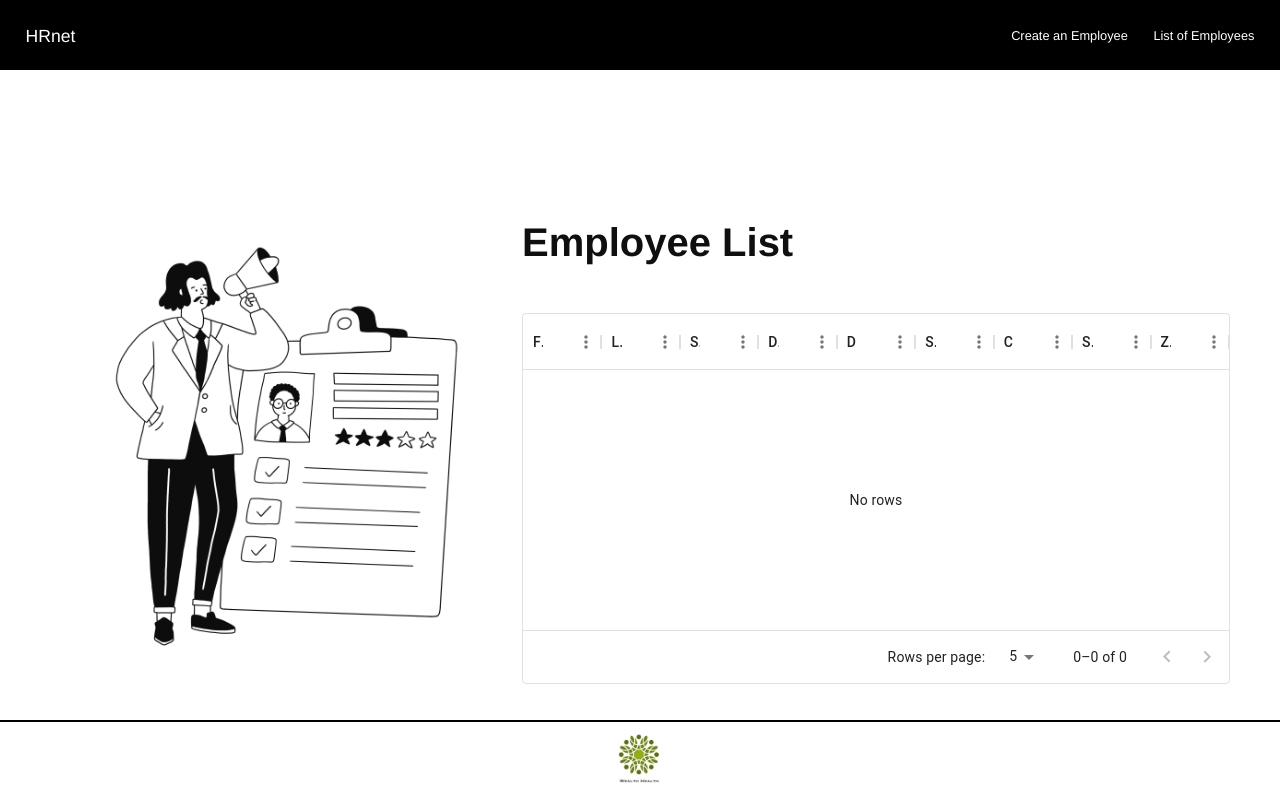
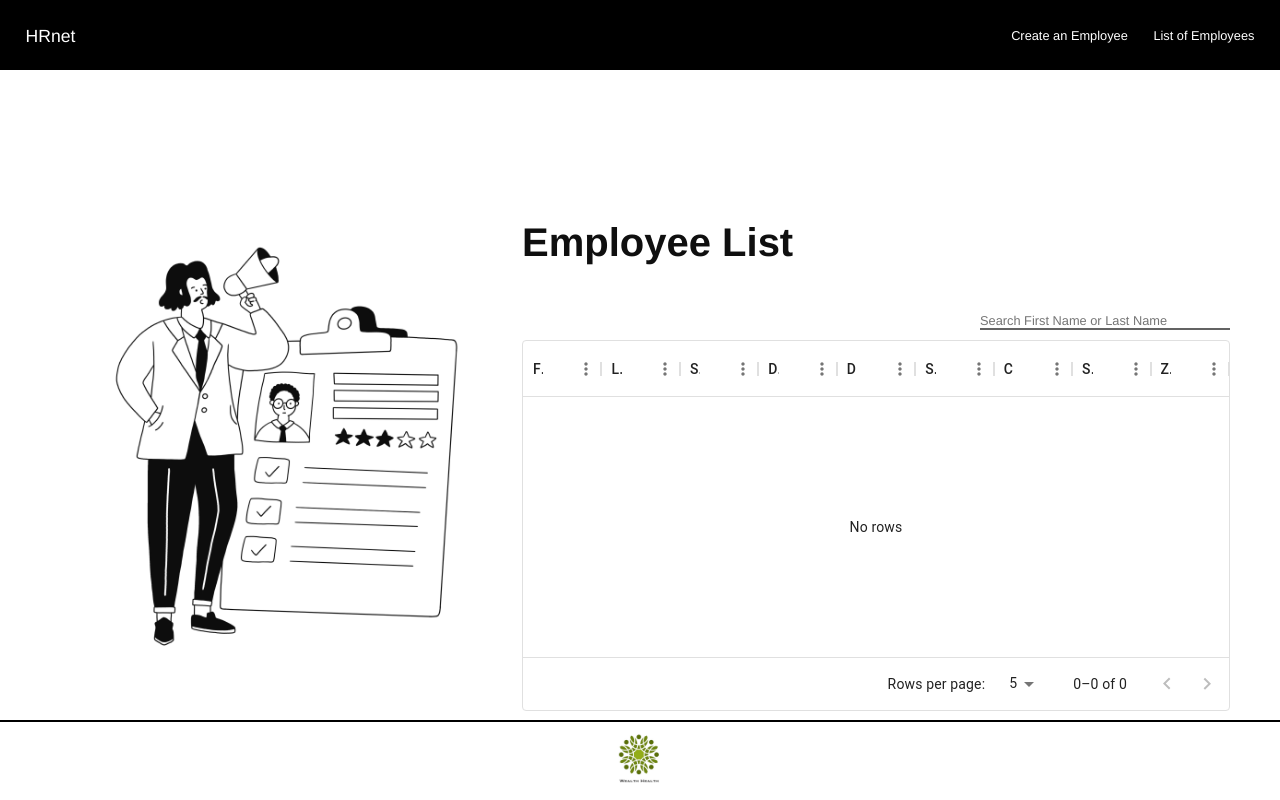
Before and after one commit to TheoCourtin/hrenet, a React (Create React App) app: page /list-employee in a window 1280 px wide. Built offline with nearby package versions, Linux system fonts and the light colour scheme.

Commit message:
ajout d'une modale + liste de recherche pour les employés

```diff
--- a/package.json
+++ b/package.json
@@ -13,6 +13,7 @@
     "@testing-library/jest-dom": "^5.17.0",
     "@testing-library/react": "^13.4.0",
     "@testing-library/user-event": "^13.5.0",
+    "component-modal-custom-ab": "^1.0.0",
     "jsdoc": "^4.0.2",
     "react": "^18.2.0",
     "react-dom": "^18.2.0",
--- a/src/components/form.js
+++ b/src/components/form.js
@@ -1,4 +1,4 @@
-import React from "react";
+import React, {useState} from "react";
 import { useForm, Controller } from "react-hook-form";
 import { yupResolver } from "@hookform/resolvers/yup";
 import { useDispatch, useSelector } from "react-redux";
@@ -6,12 +6,22 @@ import formSchema from "../schema/formSchema";
 import { createEmployee } from "../feature/employee.slice";
 import { states } from "../services/states";
 import { departments } from "../services/departments";
+import ComponentModalCustomAbUmd from 'component-modal-custom-ab';
+import "../../node_modules/component-modal-custom-ab/dist/style.css";
+import approval from "../assets/approval.png";
 
 const Form = () => {
   const dispatch = useDispatch();
   const employee = useSelector((state) => state.employee.employees);
 
   let generateIdUser = employee.length + 1;
+
+   // Lorsque que le composant modal sera importé
+   const [displayModal, setDisplayModal] = useState(false);
+
+   const closeModal = () => {
+     setDisplayModal(false);
+   };
 
 // React Hook Form config
 const {
@@ -33,10 +43,12 @@ const SubmitForm = (data) => {
   };
   dispatch(createEmployee(employeeData));
   console.log("Succes a new Employee was created", employeeData);
+  setDisplayModal(true);
   reset();
 };
 
 return (
+  <>
       <form className="form" onSubmit={handleSubmit(SubmitForm)}>
         {/* FIRSTNAME */}
         <div className="wrapper">
@@ -94,7 +106,9 @@ return (
                 City:
                 <input type="text" {...register("city")} />
               </label>
-          {errors.city && <p className="text-error">{errors.city.message}</p>}
+              {errors.city && (
+                <p className="text-error">{errors.city.message}</p>
+              )}
             </div>
           </div>
           <div className="wrapper-adress">
@@ -163,7 +177,19 @@ return (
           </button>
         </div>
       </form>
+
+      {displayModal && (
+        <ComponentModalCustomAbUmd
+          title="Successfull"
+          message="A new employee has been created to the list."
+          image={approval}
+          imageContent="Woman with a valid element"
+          closeModal={closeModal}
+        />
+      )}
+    </>
   );
 };
 
+
 export default Form;
--- a/src/components/table.js
+++ b/src/components/table.js
@@ -7,10 +7,20 @@ const Table = () =>
   const employee = useSelector((state) => state.employee.employees);
 
   const [row, setRow] = useState(employee);
+  const [filter, setFilter] = useState("");
 
   useEffect(() => {
     setRow(employee);
   }, [employee]);
+
+  useEffect(() => {
+    const filteredList = employee.filter(
+      (employee) =>
+        employee.firstName.toLowerCase().includes(filter.toLowerCase()) ||
+        employee.lastName.toLowerCase().includes(filter.toLowerCase())
+    );
+    setRow(filteredList);
+  }, [employee, filter]);
 
     const columns = [
       { field: "firstName", headerName: "First Name", flex: 1 },
@@ -36,6 +46,16 @@ const Table = () =>
 
     return (
       <div style={{ height: 371, width: "100%" }}>
+        <div className="input-search-list">
+        <label>
+          <input
+            type="text"
+            placeholder="Search First Name or Last Name"
+            value={filter}
+            onChange={(e) => setFilter(e.target.value)}
+          />
+        </label>
+      </div>
       <DataGrid {...data} />
     </div>
       );
--- a/src/pages/createEmployee.js
+++ b/src/pages/createEmployee.js
@@ -5,7 +5,7 @@ import Form from "../components/form";
 const CreateEmployee = () => {
   return (
     <main className="create">
-      <div className="img-wrapper">
+      <div className="img-block">
         <img src={formImg} alt="a valid form drawing" />
       </div>
       <div className="form-wrapper">
--- a/src/style/components/_table.scss
+++ b/src/style/components/_table.scss
@@ -0,0 +1,12 @@
+.input-search-list {
+
+    width: 100%;
+    display: flex;
+    justify-content: flex-end;
+    margin-bottom: 10px;
+
+    input {
+        width: 250px;
+    }
+
+}
--- a/src/style/pages/_create.scss
+++ b/src/style/pages/_create.scss
@@ -10,7 +10,7 @@
     background-size: auto;
     background-position: bottom;
 
-    .img-wrapper {
+    .img-block {
       max-width: 350px;
       width: 40%;
       position: relative;
@@ -26,6 +26,17 @@
       flex-direction: column;
       margin: auto;
       overflow: hidden;
+    }
+    .modal {
+      margin-top: 20px;
+      width: 80%;
+      bottom: 0px;
+      right: 0px;
+      max-width: 320px;
+
+      .close-btn {
+        top: -15px;
+      }
     }
   }
 
@@ -49,12 +60,21 @@
       background-size: 70%;
       background-position: -120% center;
 
-      .img-wrapper {
+      .img-block {
         width: 300px;
         position: absolute;
         left: 2vw;
         top: 50%;
         transform: translate(-10%, -50%);
+      }
+      .modal {
+        position: absolute;
+        bottom: 20px;
+        right: 20px;
+
+        .close-btn {
+          top: -15px;
+        }
       }
     }
   }
```
Also changed, not shown: 1 other file (tests, documents, lock files or other folders). Lines whose indentation alone changed are shown as unchanged.
